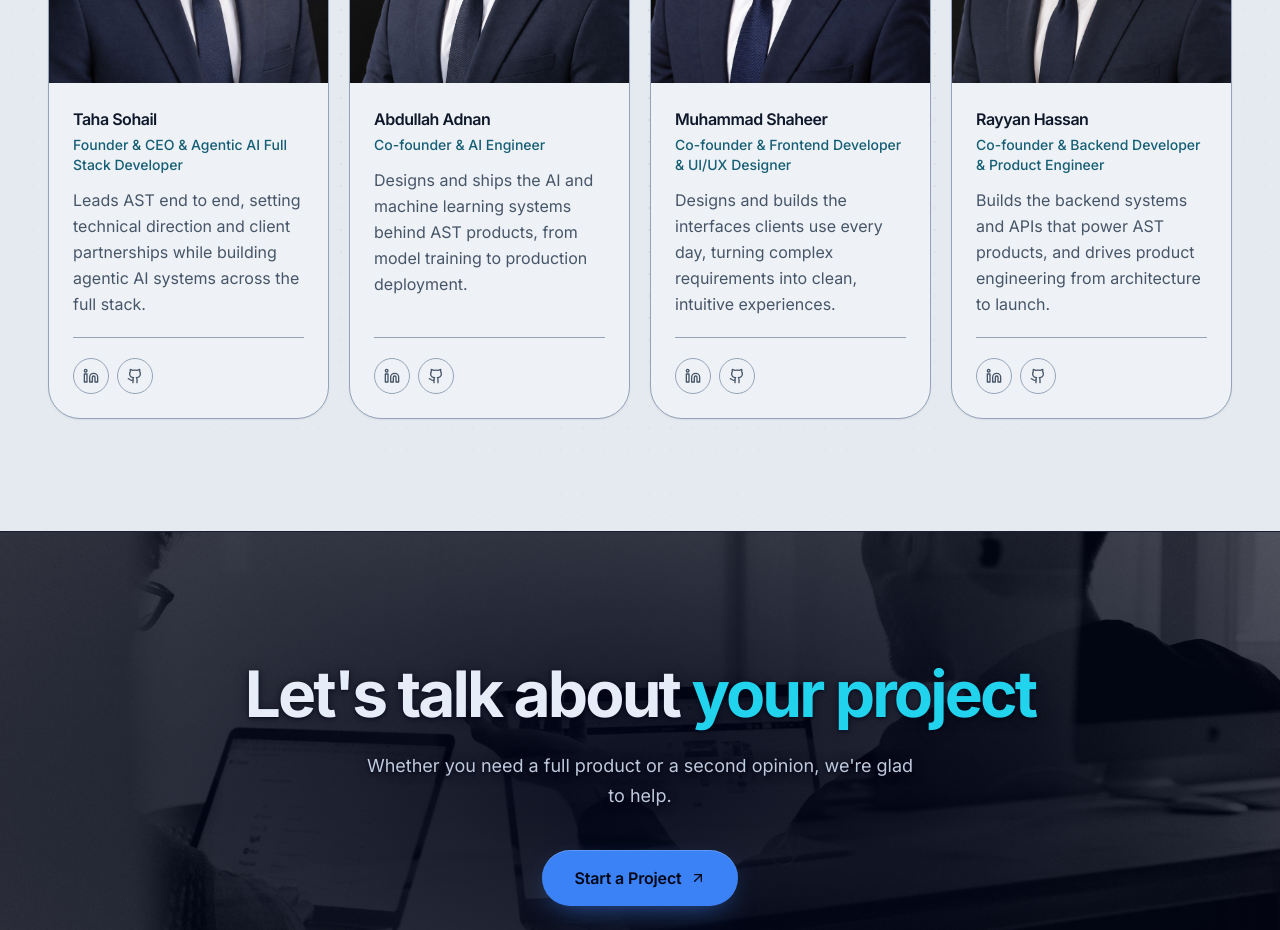
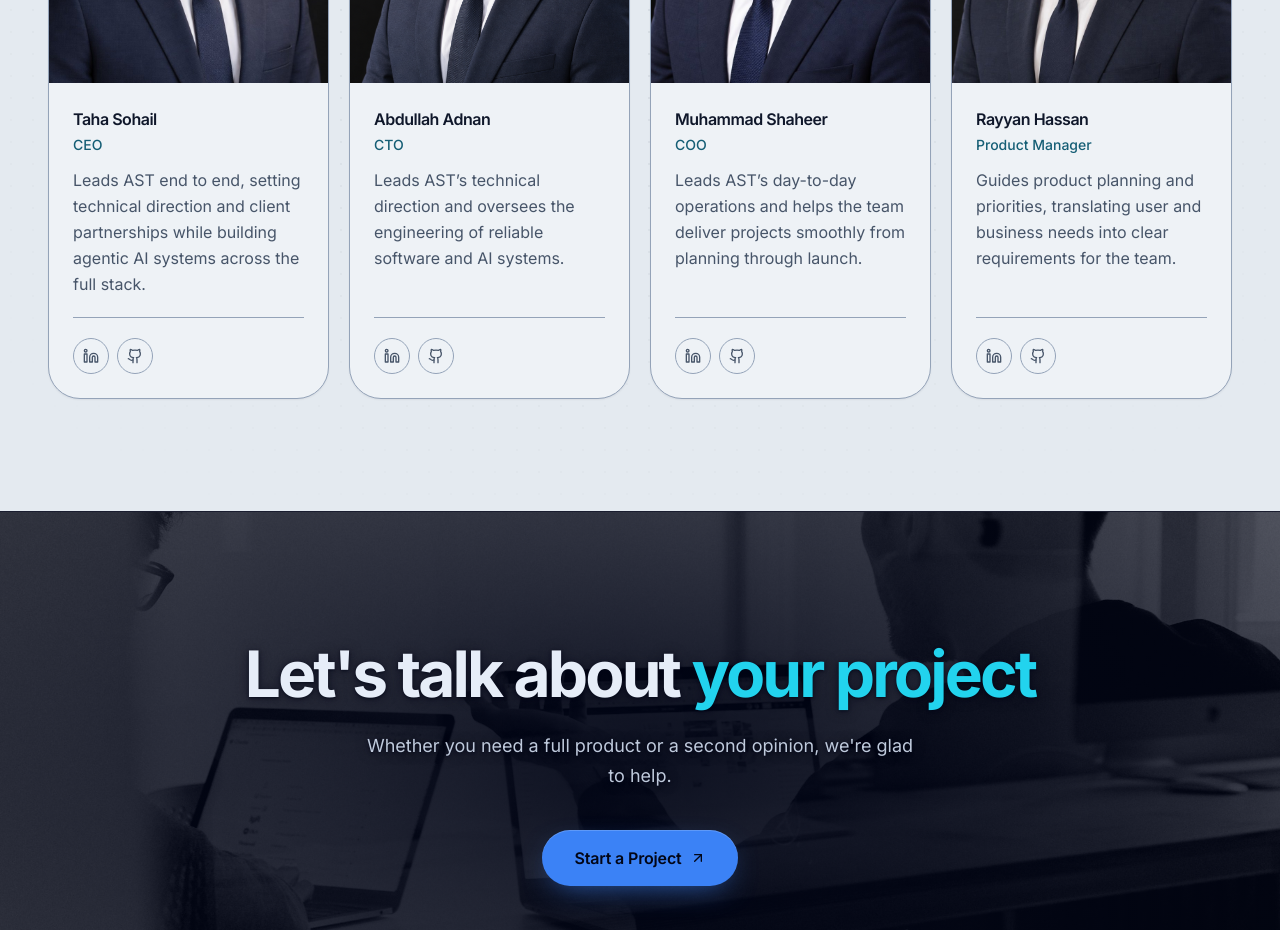
Before and after one commit to TahaSohail-Goat/ATS, a React (Vite) app: page /about in a window 1280 px wide. Shown: the part 1760-2690 px from the top of the page. Built offline with nearby package versions, Linux system fonts and the light colour scheme.

Commit message:
Update About leadership roles

```diff
--- a/src/data/team.ts
+++ b/src/data/team.ts
@@ -16,7 +16,7 @@ export interface TeamMember {
 export const team: TeamMember[] = [
   {
     name: 'Taha Sohail',
-    role: 'Founder & CEO & Agentic AI Full Stack Developer',
+    role: 'CEO',
     bio: 'Leads AST end to end, setting technical direction and client partnerships while building agentic AI systems across the full stack.',
     photo: '/team/taha-sohail.jpeg',
     photoPosition: 'top',
@@ -25,8 +25,8 @@ export const team: TeamMember[] = [
   },
   {
     name: 'Abdullah Adnan',
-    role: 'Co-founder & AI Engineer',
-    bio: 'Designs and ships the AI and machine learning systems behind AST products, from model training to production deployment.',
+    role: 'CTO',
+    bio: 'Leads AST’s technical direction and oversees the engineering of reliable software and AI systems.',
     photo: '/team/abdullah-adnan.png',
     photoPosition: 'top',
     linkedinUrl: 'https://www.linkedin.com/in/abdullah-adnan-660bb1350',
@@ -34,16 +34,16 @@ export const team: TeamMember[] = [
   },
   {
     name: 'Muhammad Shaheer',
-    role: 'Co-founder & Frontend Developer & UI/UX Designer',
-    bio: 'Designs and builds the interfaces clients use every day, turning complex requirements into clean, intuitive experiences.',
+    role: 'COO',
+    bio: 'Leads AST’s day-to-day operations and helps the team deliver projects smoothly from planning through launch.',
     photo: '/team/muhammad-shaheer.jpeg',
     linkedinUrl: 'https://www.linkedin.com/in/muhammad-shaheer-28bb1a3ab',
     githubUrl: 'https://github.com/Artfever',
   },
   {
     name: 'Rayyan Hassan',
-    role: 'Co-founder & Backend Developer & Product Engineer',
-    bio: 'Builds the backend systems and APIs that power AST products, and drives product engineering from architecture to launch.',
+    role: 'Product Manager',
+    bio: 'Guides product planning and priorities, translating user and business needs into clear requirements for the team.',
     photo: '/team/rayyan-hassan.jpeg',
     linkedinUrl: 'https://www.linkedin.com/in/syed-muhammad-rayyan-hasan-8379b2386',
     githubUrl: 'https://github.com/rayyanhasan899',
```
